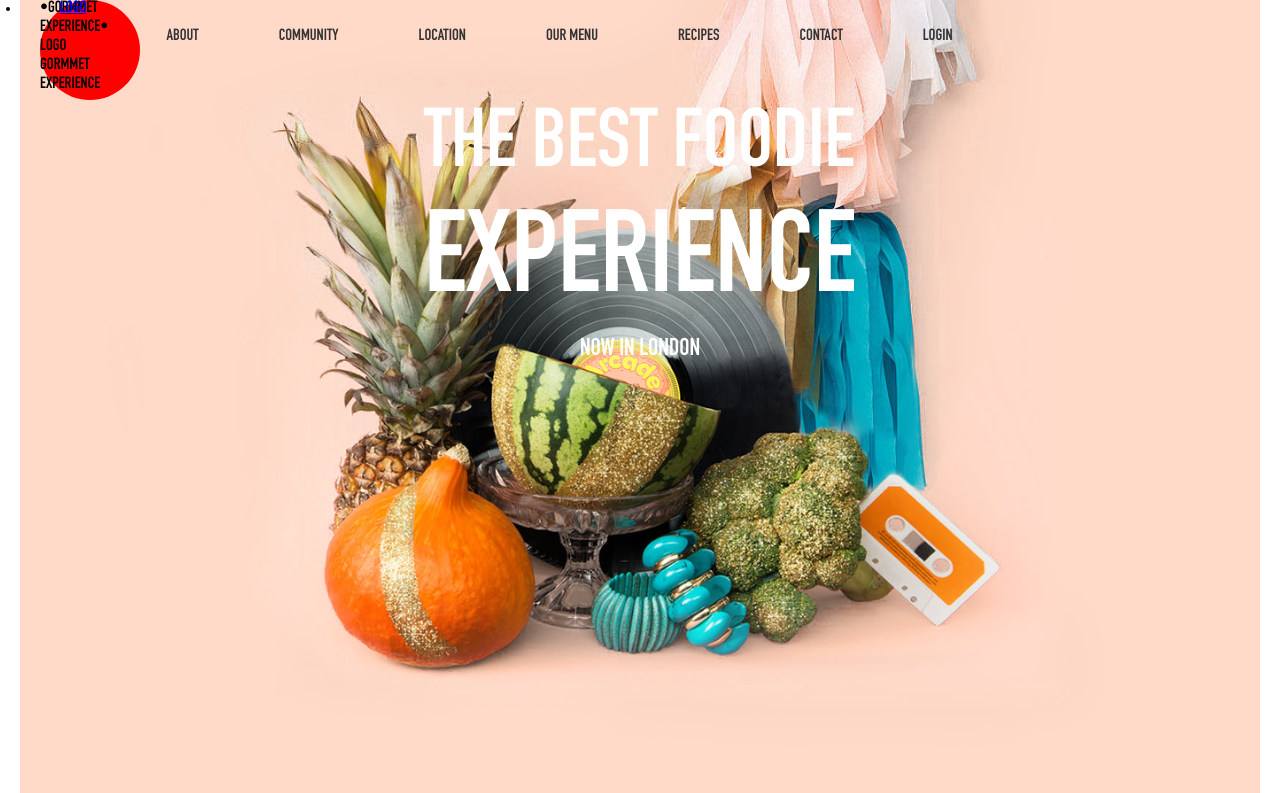
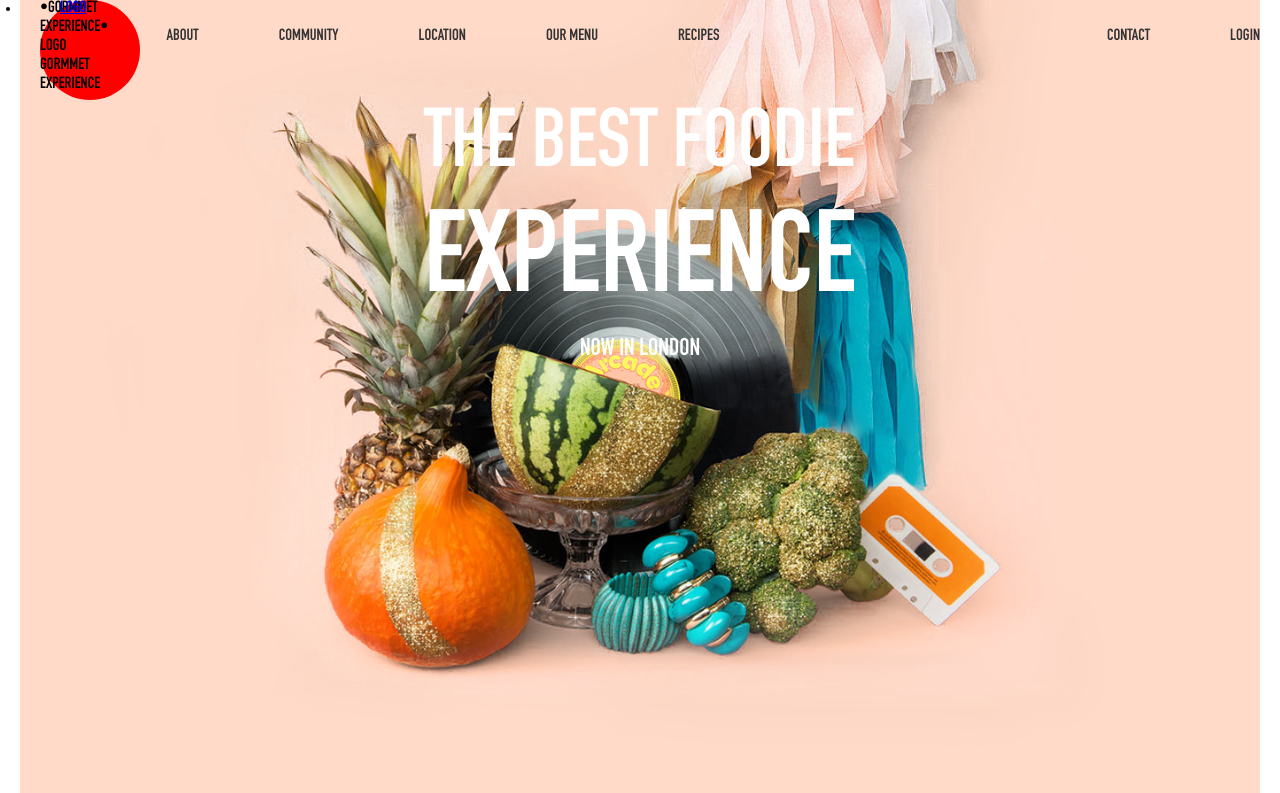
Before and after one commit to orivelton/studio-graphene-home-page, a React (Create React App) app: page / in a window 1280 px wide. Shown: the top 793 px of the page. Built offline with nearby package versions, Linux system fonts and the light colour scheme.

Commit message:
chore: added new style to nav

```diff
--- a/src/components/Nav/Nav.scss
+++ b/src/components/Nav/Nav.scss
@@ -14,7 +14,15 @@
   }
 }
 
+.header-fixed {
+  top: 0;
+}
+
 .header {
   position: fixed;
+  display: flex;
+  width: 100%;
+  flex-direction: row;
+  justify-content: space-between;
   top: 0;
 }
--- a/src/components/Nav/index.js
+++ b/src/components/Nav/index.js
@@ -1,5 +1,5 @@
 import React from 'react';
-import itemMenu from '../../mock/menu';
+import {itemMenu, itemMenuRight} from '../../mock/menu';
 import './Nav.scss';
 import Logo from '../Logo/Logo';
 
@@ -18,6 +18,15 @@ const Nav = () => {
           ))
         }
       </ul>
+      <ul className="navigation">
+        {
+          itemMenuRight.map(({name, href, title}) => (
+            <li className="navigation__item" key={name}>
+              <a className="navigation__link uppercase" href={href} title={title}>{name}</a>
+            </li>
+          ))
+        }
+      </ul>
     </nav>
   )
 };
--- a/src/mock/menu.js
+++ b/src/mock/menu.js
@@ -3,9 +3,12 @@ const itemMenu = [
   {name: 'Community', href: '/', title: 'Link to Community'},
   {name: 'Location', href: '/', title: 'Link to Location'},
   {name: 'Our Menu', href: '/', title: 'Link to Our Menu'},
-  {name: 'Recipes', href: '/', title: 'Link to Recipes'},
+  {name: 'Recipes', href: '/', title: 'Link to Recipes'}
+];
+
+const itemMenuRight = [
   {name: 'Contact', href: '/', title: 'Link to Contact'},
   {name: 'Login', href: '/', title: 'Link to Login'},
 ];
 
-export default itemMenu;
+export {itemMenu, itemMenuRight};
```
